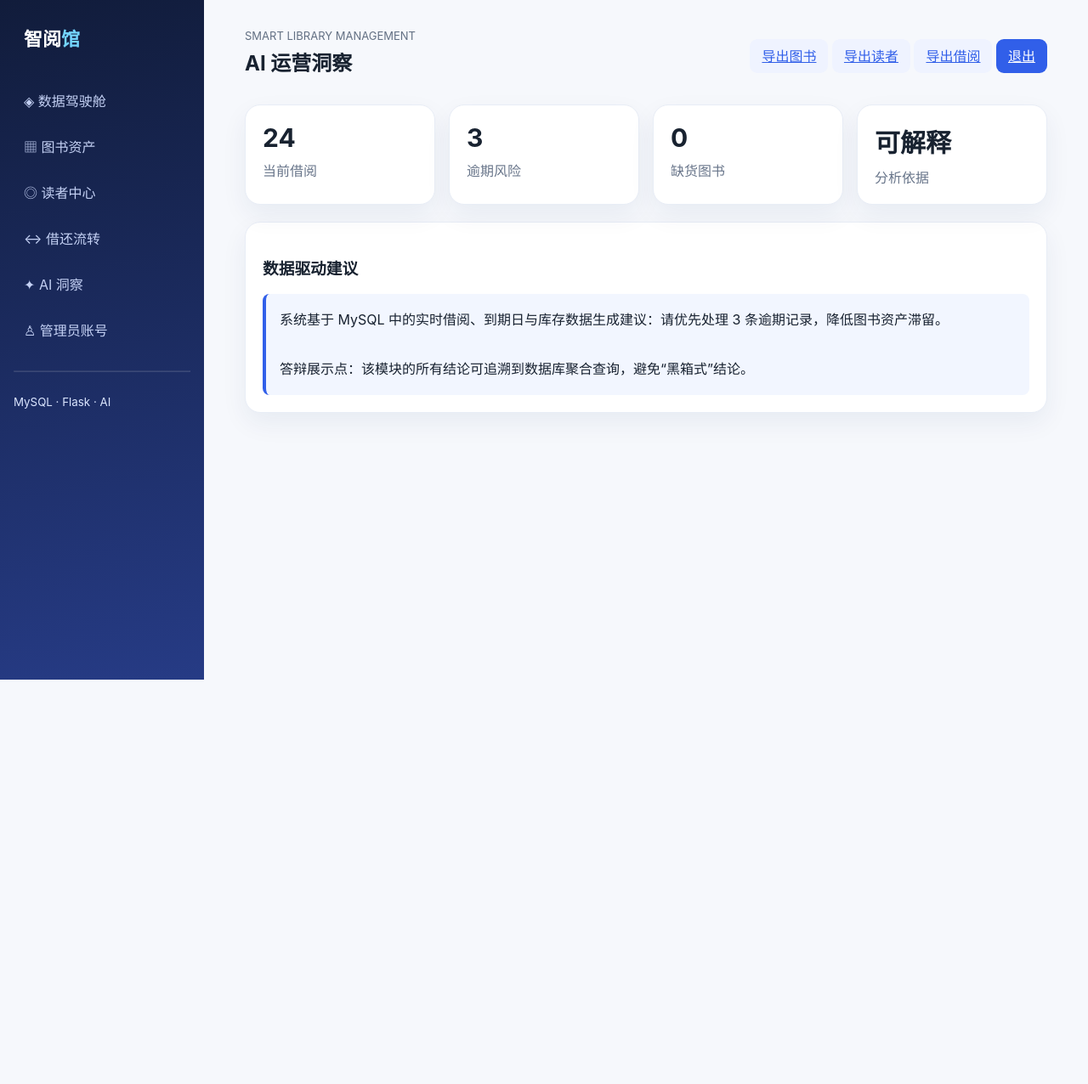
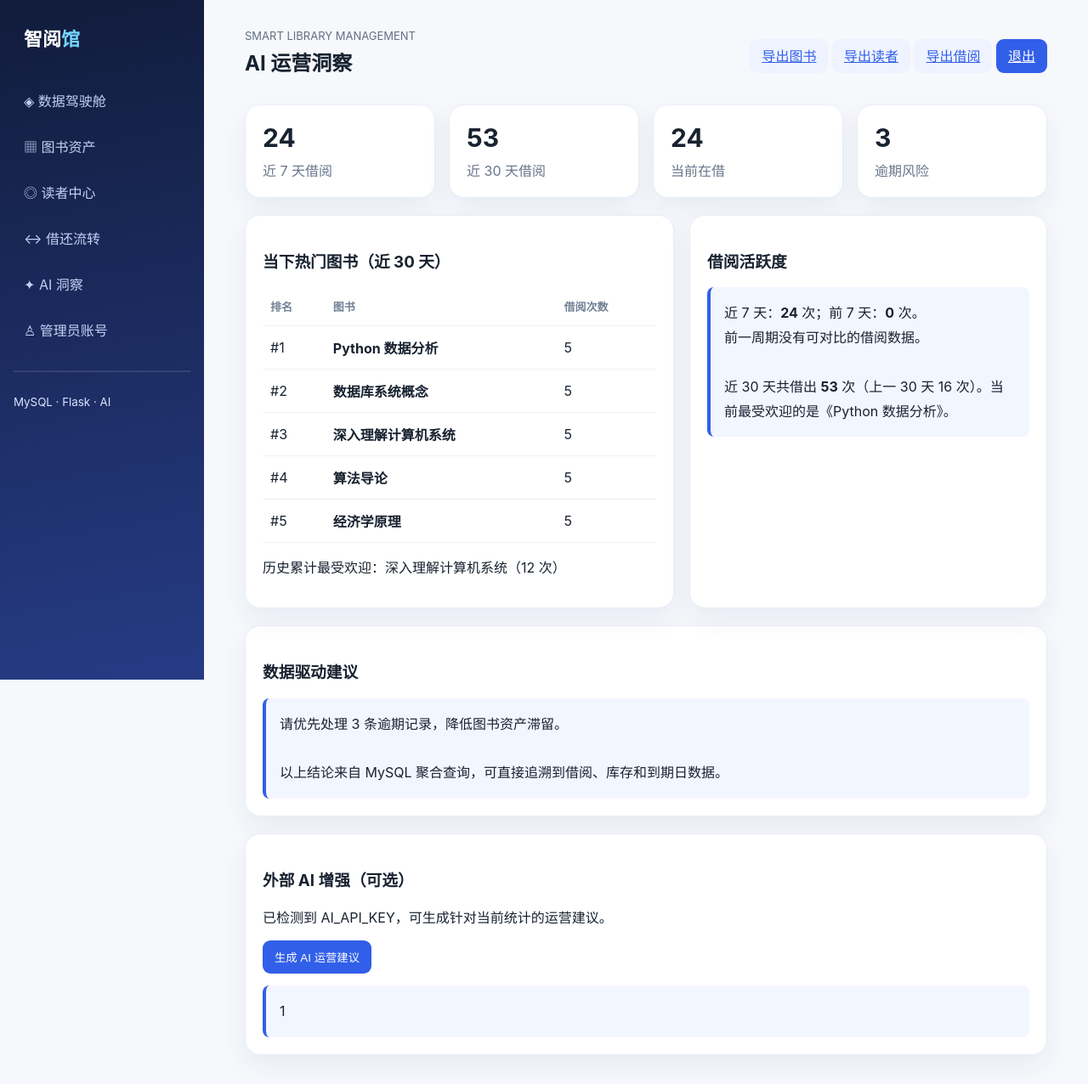
Before and after one commit to c3428504484-design/smart-library-mysql, a Flask app: page /ai-insights in a window 1280 px wide. Shown: the whole page at 85% size. Before the commit the page ends 800 px from the top, so only its background shows below. Run offline with Flask 3, Linux system fonts and the light colour scheme; the visitor is signed in with stand-in values (Sample User, id 1); data comes from the database, SQL or seed files in the repository.

Commit message:
feat: add data-driven AI insights

```diff
--- a/app.py
+++ b/app.py
@@ -1,10 +1,13 @@
 import os
+import json
 from io import BytesIO
 from functools import wraps
 from datetime import date, timedelta
+from urllib import error as urlerror
+from urllib import request as urlrequest
 from flask import Flask, flash, redirect, render_template, request, url_for, session, send_file
 from flask_sqlalchemy import SQLAlchemy
-from sqlalchemy import Index, func
+from sqlalchemy import Index, case, func
 from werkzeug.security import check_password_hash, generate_password_hash
 from openpyxl import Workbook
 
@@ -205,7 +208,12 @@
         else:
             db.session.add(Loan(reader=reader, book=book, due_at=date.today() + timedelta(days=30))); book.available_qty -= 1; db.session.commit(); flash('借阅成功', 'success')
         return redirect(url_for('loans'))
-    rows = Loan.query.order_by(Loan.id.desc()).all()
+    # 先展示仍在借阅的记录，再展示已归还记录；各分组内按借出日期倒序。
+    rows = Loan.query.order_by(
+        case((Loan.status == '借阅中', 0), else_=1),
+        Loan.borrowed_at.desc(),
+        Loan.id.desc(),
+    ).all()
     return render_template('loans.html', loans=rows, readers=Reader.query.filter_by(status='正常').all(), books=Book.query.filter(Book.available_qty > 0).all(), today=date.today())
 
 
@@ -220,8 +228,98 @@
 @app.get('/ai-insights')
 @login_required
 def ai_insights():
-    today = date.today(); overdue = Loan.query.filter(Loan.status == '借阅中', Loan.due_at < today).count(); out = Book.query.filter(Book.available_qty == 0).count()
-    return render_template('ai.html', overdue=overdue, out=out, active=Loan.query.filter_by(status='借阅中').count())
+    report = borrowing_report()
+    return render_template(
+        'ai.html',
+        **report,
+        ai_api_configured=bool(os.getenv('AI_API_KEY')),
+        generated_advice=session.pop('ai_generated_advice', None),
+    )
+
+
+def borrowing_report():
+    """将 MySQL 借阅数据聚合成可解释的运营指标。"""
+    today = date.today()
+
+    def count_for(days, before_days=0):
+        end = today - timedelta(days=before_days)
+        start = end - timedelta(days=days - 1)
+        return Loan.query.filter(Loan.borrowed_at.between(start, end)).count()
+
+    last_7, previous_7 = count_for(7), count_for(7, 7)
+    last_30, previous_30 = count_for(30), count_for(30, 30)
+    trend = None if previous_7 == 0 else round((last_7 - previous_7) / previous_7 * 100)
+    popular_now = (
+        db.session.query(Book.title, func.count(Loan.id).label('borrow_count'))
+        .join(Loan)
+        .filter(Loan.borrowed_at >= today - timedelta(days=29))
+        .group_by(Book.id, Book.title)
+        .order_by(func.count(Loan.id).desc(), Book.title)
+        .limit(5)
+        .all()
+    )
+    popular_all = (
+        db.session.query(Book.title, func.count(Loan.id).label('borrow_count'))
+        .join(Loan)
+        .group_by(Book.id, Book.title)
+        .order_by(func.count(Loan.id).desc(), Book.title)
+        .first()
+    )
+    overdue = Loan.query.filter(Loan.status == '借阅中', Loan.due_at < today).count()
+    out = Book.query.filter(Book.available_qty == 0).count()
+    active = Loan.query.filter_by(status='借阅中').count()
+    lead_title = popular_now[0].title if popular_now else (popular_all.title if popular_all else '暂无借阅数据')
+    return {
+        'today': today,
+        'active': active,
+        'overdue': overdue,
+        'out': out,
+        'last_7': last_7,
+        'previous_7': previous_7,
+        'last_30': last_30,
+        'previous_30': previous_30,
+        'trend': trend,
+        'popular_now': popular_now,
+        'popular_all': popular_all,
+        'lead_title': lead_title,
+    }
+
+
+@app.post('/ai-insights/generate')
+@login_required
+def generate_ai_advice():
+    """可选的 OpenAI 兼容 API 接口；未配置密钥时不会发出网络请求。"""
+    api_key = os.getenv('AI_API_KEY')
+    if not api_key:
+        flash('尚未配置 AI_API_KEY，当前页面仍可使用本地数据洞察。', 'danger')
+        return redirect(url_for('ai_insights'))
+
+    report = borrowing_report()
+    prompt = (
+        '你是校园图书馆运营分析助手。请仅基于下列统计，写 3 条简短、可执行的中文建议；'
+        '不要编造数据。\n'
+        f"近7天借阅 {report['last_7']} 次，前7天 {report['previous_7']} 次；"
+        f"近30天借阅 {report['last_30']} 次，前30天 {report['previous_30']} 次；"
+        f"当前在借 {report['active']} 本，逾期 {report['overdue']} 本，库存为0的图书 {report['out']} 本；"
+        f"近30天最受欢迎图书：{report['lead_title']}。"
+    )
+    payload = json.dumps({
+        'model': os.getenv('AI_MODEL', 'gpt-4o-mini'),
+        'messages': [{'role': 'user', 'content': prompt}],
+        'temperature': 0.3,
+    }).encode('utf-8')
+    base = os.getenv('AI_API_BASE', 'https://api.openai.com/v1').rstrip('/')
+    req = urlrequest.Request(
+        f'{base}/chat/completions', data=payload,
+        headers={'Authorization': f'Bearer {api_key}', 'Content-Type': 'application/json'}, method='POST',
+    )
+    try:
+        with urlrequest.urlopen(req, timeout=20) as response:
+            content = json.loads(response.read().decode('utf-8'))['choices'][0]['message']['content']
+        session['ai_generated_advice'] = content.strip()
+    except (urlerror.URLError, KeyError, IndexError, json.JSONDecodeError) as exc:
+        flash(f'AI 服务暂时不可用：{exc}', 'danger')
+    return redirect(url_for('ai_insights'))
 
 
 @app.route('/admins', methods=['GET', 'POST'])
--- a/templates/ai.html
+++ b/templates/ai.html
@@ -1 +1,38 @@
-{% extends 'base.html' %}{% block heading %}AI 运营洞察{% endblock %}{% block content %}<div class="grid"><div class="card metric"><b>{{active}}</b><p>当前借阅</p></div><div class="card metric"><b>{{overdue}}</b><p>逾期风险</p></div><div class="card metric"><b>{{out}}</b><p>缺货图书</p></div><div class="card metric"><b>可解释</b><p>分析依据</p></div></div><div class="card" style="margin-top:20px"><h3>数据驱动建议</h3><div class="insight">系统基于 MySQL 中的实时借阅、到期日与库存数据生成建议：{% if overdue %}请优先处理 {{overdue}} 条逾期记录，降低图书资产滞留。{% else %}当前没有逾期记录，读者履约情况良好。{% endif %}{% if out %} 有 {{out}} 本图书库存为 0，建议结合热门排行补充馆藏。{% endif %}<br><br>答辩展示点：该模块的所有结论可追溯到数据库聚合查询，避免“黑箱式”结论。</div></div>{% endblock %}
+{% extends 'base.html' %}
+{% block heading %}AI 运营洞察{% endblock %}
+{% block content %}
+<div class="grid">
+  <div class="card metric"><b>{{ last_7 }}</b><p>近 7 天借阅</p></div>
+  <div class="card metric"><b>{{ last_30 }}</b><p>近 30 天借阅</p></div>
+  <div class="card metric"><b>{{ active }}</b><p>当前在借</p></div>
+  <div class="card metric"><b>{{ overdue }}</b><p>逾期风险</p></div>
+</div>
+<div class="modal" style="margin-top:20px">
+  <div class="card">
+    <h3>当下热门图书（近 30 天）</h3>
+    <table><tr><th>排名</th><th>图书</th><th>借阅次数</th></tr>
+      {% for item in popular_now %}<tr><td>#{{ loop.index }}</td><td><b>{{ item.title }}</b></td><td>{{ item.borrow_count }}</td></tr>
+      {% else %}<tr><td colspan="3">近 30 天暂无借阅记录</td></tr>{% endfor %}
+    </table>
+    <p class="muted">历史累计最受欢迎：{{ popular_all.title if popular_all else '暂无数据' }}{% if popular_all %}（{{ popular_all.borrow_count }} 次）{% endif %}</p>
+  </div>
+  <div class="card">
+    <h3>借阅活跃度</h3>
+    <div class="insight">
+      近 7 天：<b>{{ last_7 }}</b> 次；前 7 天：<b>{{ previous_7 }}</b> 次。<br>
+      {% if trend is none %}前一周期没有可对比的借阅数据。{% elif trend > 0 %}借阅活跃度上升 <b>{{ trend }}%</b>。{% elif trend < 0 %}借阅活跃度下降 <b>{{ trend|abs }}%</b>，建议结合热门书与活动调整推荐。{% else %}借阅活跃度与前一周期持平。{% endif %}
+      <br><br>近 30 天共借出 <b>{{ last_30 }}</b> 次（上一 30 天 {{ previous_30 }} 次）。当前最受欢迎的是《{{ lead_title }}》。
+    </div>
+  </div>
+</div>
+<div class="card" style="margin-top:20px"><h3>数据驱动建议</h3><div class="insight">
+  {% if overdue %}请优先处理 {{ overdue }} 条逾期记录，降低图书资产滞留。{% else %}当前没有逾期记录，读者履约情况良好。{% endif %}
+  {% if out %} 有 {{ out }} 本图书库存为 0，建议结合热门排行补充馆藏。{% endif %}
+  <br><br>以上结论来自 MySQL 聚合查询，可直接追溯到借阅、库存和到期日数据。
+</div></div>
+<div class="card" style="margin-top:20px"><h3>外部 AI 增强（可选）</h3>
+  <p class="muted">{% if ai_api_configured %}已检测到 AI_API_KEY，可生成针对当前统计的运营建议。{% else %}未配置密钥时，系统仅使用本地可解释数据分析，不会上传任何数据。{% endif %}</p>
+  <form method="post" action="{{ url_for('generate_ai_advice') }}"><button class="btn" {% if not ai_api_configured %}disabled{% endif %}>生成 AI 运营建议</button></form>
+  {% if generated_advice %}<div class="insight" style="margin-top:14px;white-space:pre-line">{{ generated_advice }}</div>{% endif %}
+</div>
+{% endblock %}
```
Also changed, not shown: README.md, 1 other file.
